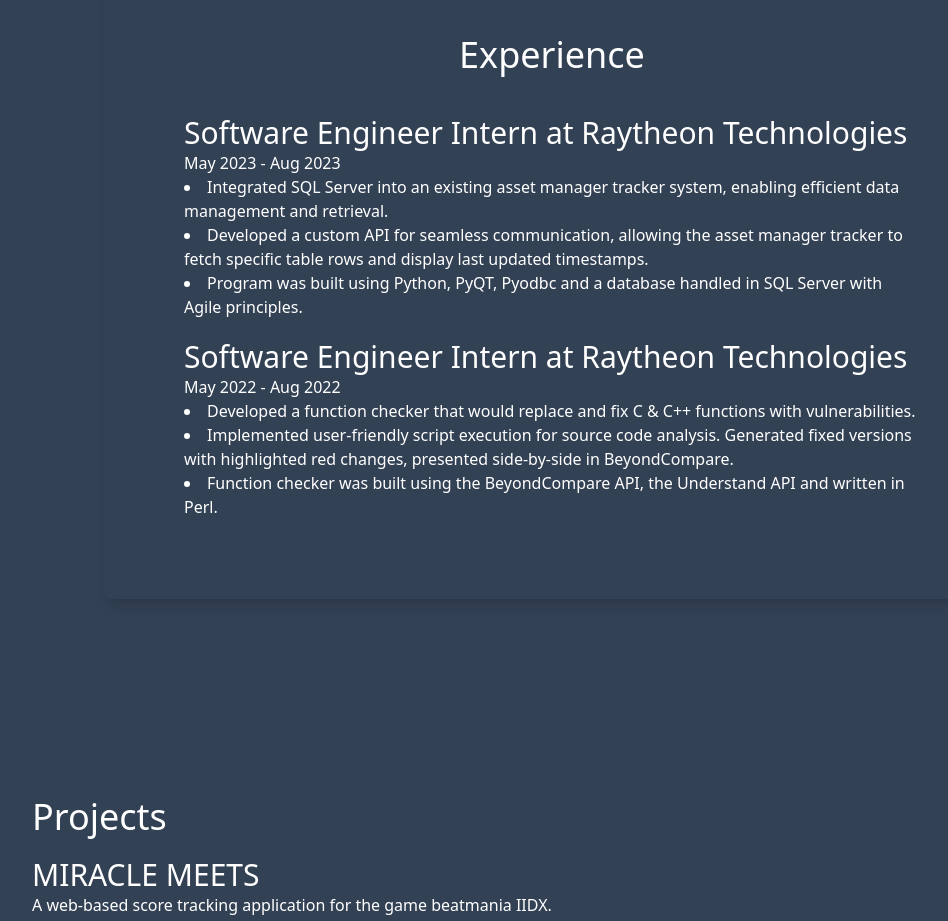
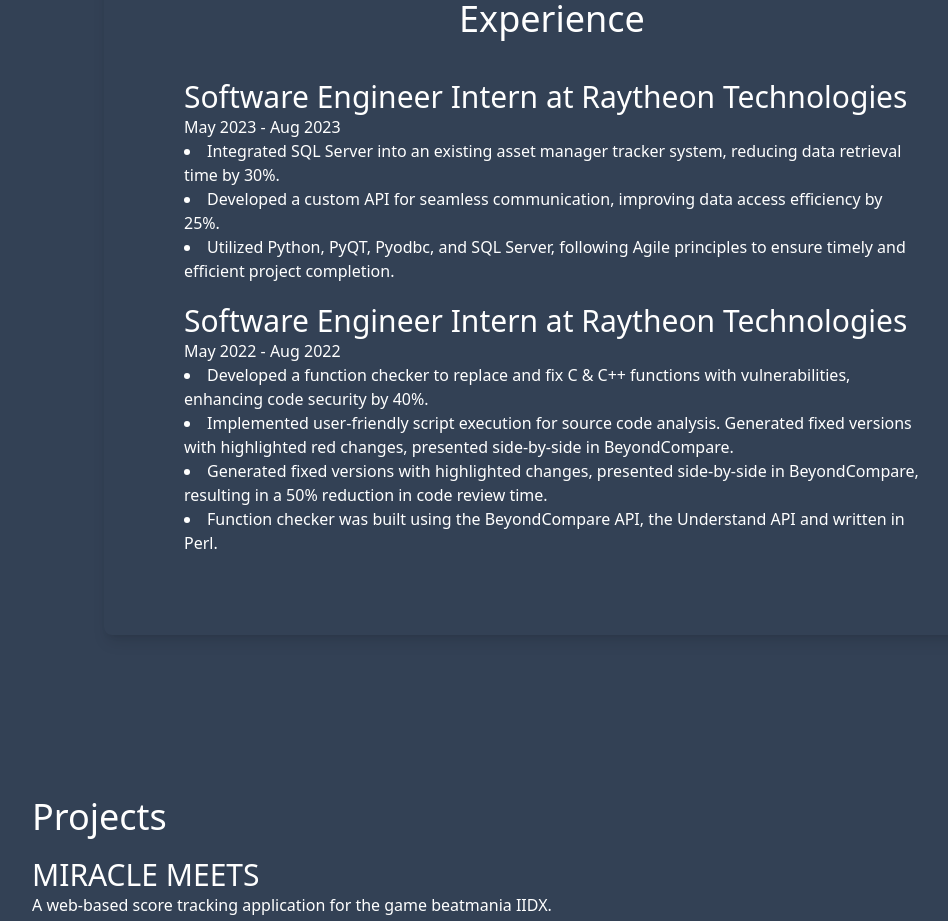
Before and after one commit to catsinasippycup/cats-portfolio, a React (Vite) app in the folder portfolio/: page / in a window 1280 px wide. Shown: the part 980-1901 px from the top of the page, without its empty margins (88-1036 px from the left). Built offline with nearby package versions, Linux system fonts and the light colour scheme.

Commit message:
Update Experience.jsx

```diff
--- a/portfolio/src/Components/Experience.jsx
+++ b/portfolio/src/Components/Experience.jsx
@@ -9,9 +9,9 @@
             company: 'Raytheon Technologies',
             period: 'May 2023 - Aug 2023',
             details: [
-                'Integrated SQL Server into an existing asset manager tracker system, enabling efficient data management and retrieval.',
-                'Developed a custom API for seamless communication, allowing the asset manager tracker to fetch specific table rows and display last updated timestamps.',
-                'Program was built using Python, PyQT, Pyodbc and a database handled in SQL Server with Agile principles.'
+                'Integrated SQL Server into an existing asset manager tracker system, reducing data retrieval time by 30%.',
+                'Developed a custom API for seamless communication, improving data access efficiency by 25%.',
+                'Utilized Python, PyQT, Pyodbc, and SQL Server, following Agile principles to ensure timely and efficient project completion.'
             ]
         },
         {
@@ -20,8 +20,9 @@
             company: 'Raytheon Technologies',
             period: 'May 2022 - Aug 2022',
             details: [
-                'Developed a function checker that would replace and fix C & C++ functions with vulnerabilities.',
+                'Developed a function checker to replace and fix C & C++ functions with vulnerabilities, enhancing code security by 40%.',
                 'Implemented user-friendly script execution for source code analysis. Generated fixed versions with highlighted red changes, presented side-by-side in BeyondCompare.',
+                'Generated fixed versions with highlighted changes, presented side-by-side in BeyondCompare, resulting in a 50% reduction in code review time.',
                 'Function checker was built using the BeyondCompare API, the Understand API and written in Perl.'
             ]
         }
```
